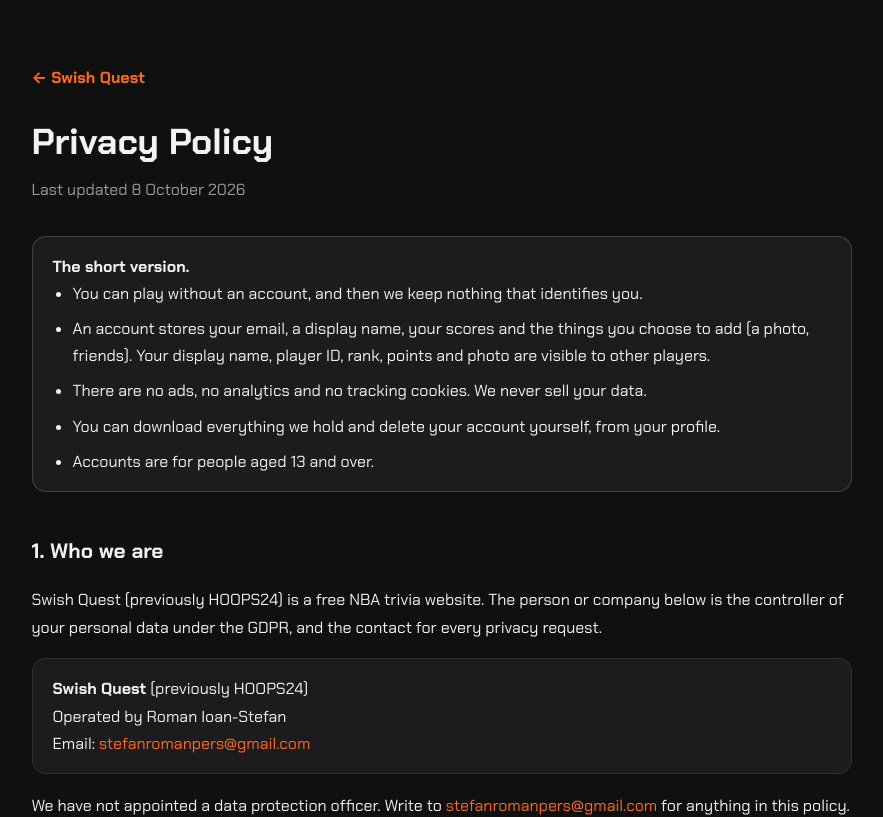
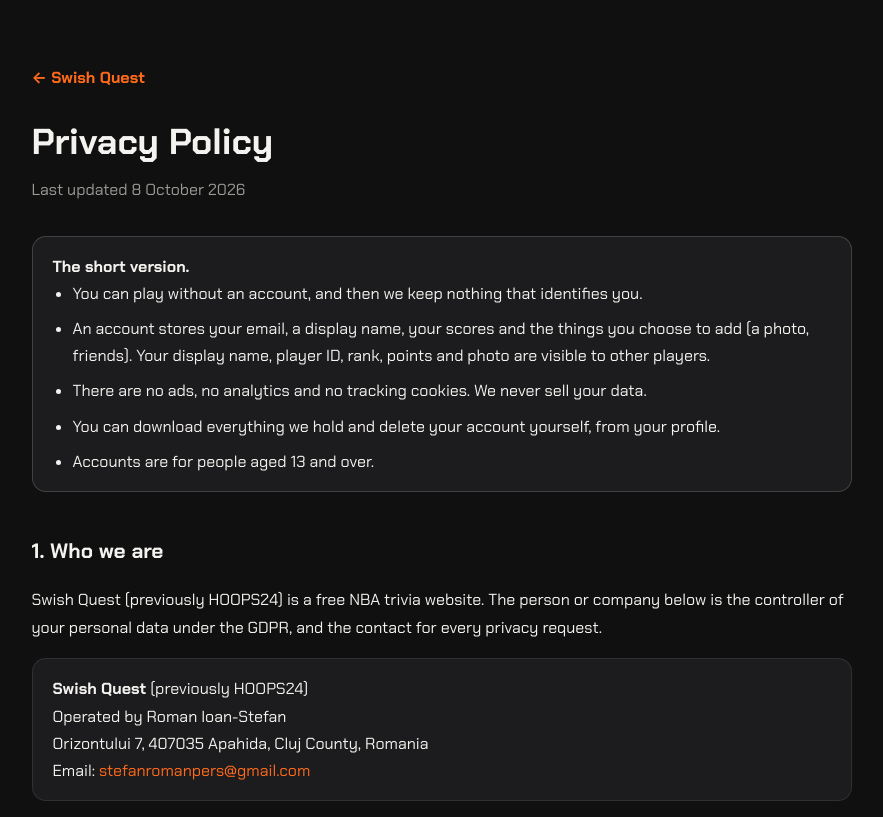
Before and after one commit to stefanroman22/nba-trivia-minigames, a Next.js app: page /privacy in a window 1280 px wide. Shown: the top 817 px of the page, without its empty margins (194-1077 px from the left). Built offline with nearby package versions, Linux system fonts and the light colour scheme; no server answers.

Commit message:
Operator address and country set (Romania)

```diff
--- a/src/configurations/legal.ts
+++ b/src/configurations/legal.ts
@@ -11,9 +11,9 @@
   /** Full legal name of the person or company running the service. */
   operatorName: "Roman Ioan-Stefan",
   /** Postal address where the operator can be reached. */
-  operatorAddress: "",
+  operatorAddress: "Orizontului 7, 407035 Apahida, Cluj County, Romania",
   /** Country whose law governs the Terms, e.g. "Romania". */
-  country: "",
+  country: "Romania",
   /** Must equal TERMS_VERSION in backend/users/consent.py (checked by `npm run check:legal`). */
   version: "2026-10-08",
   updated: "8 October 2026",
```
